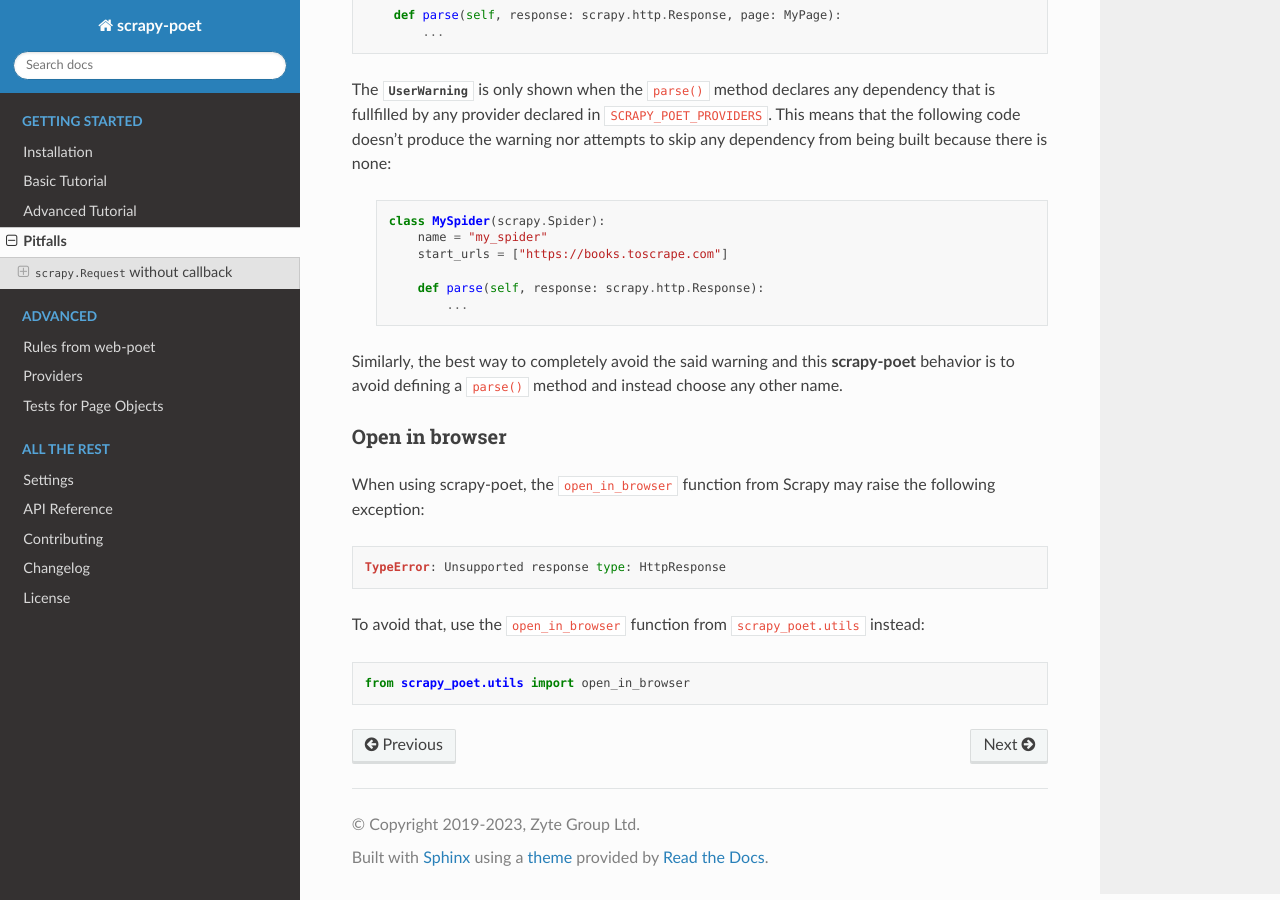
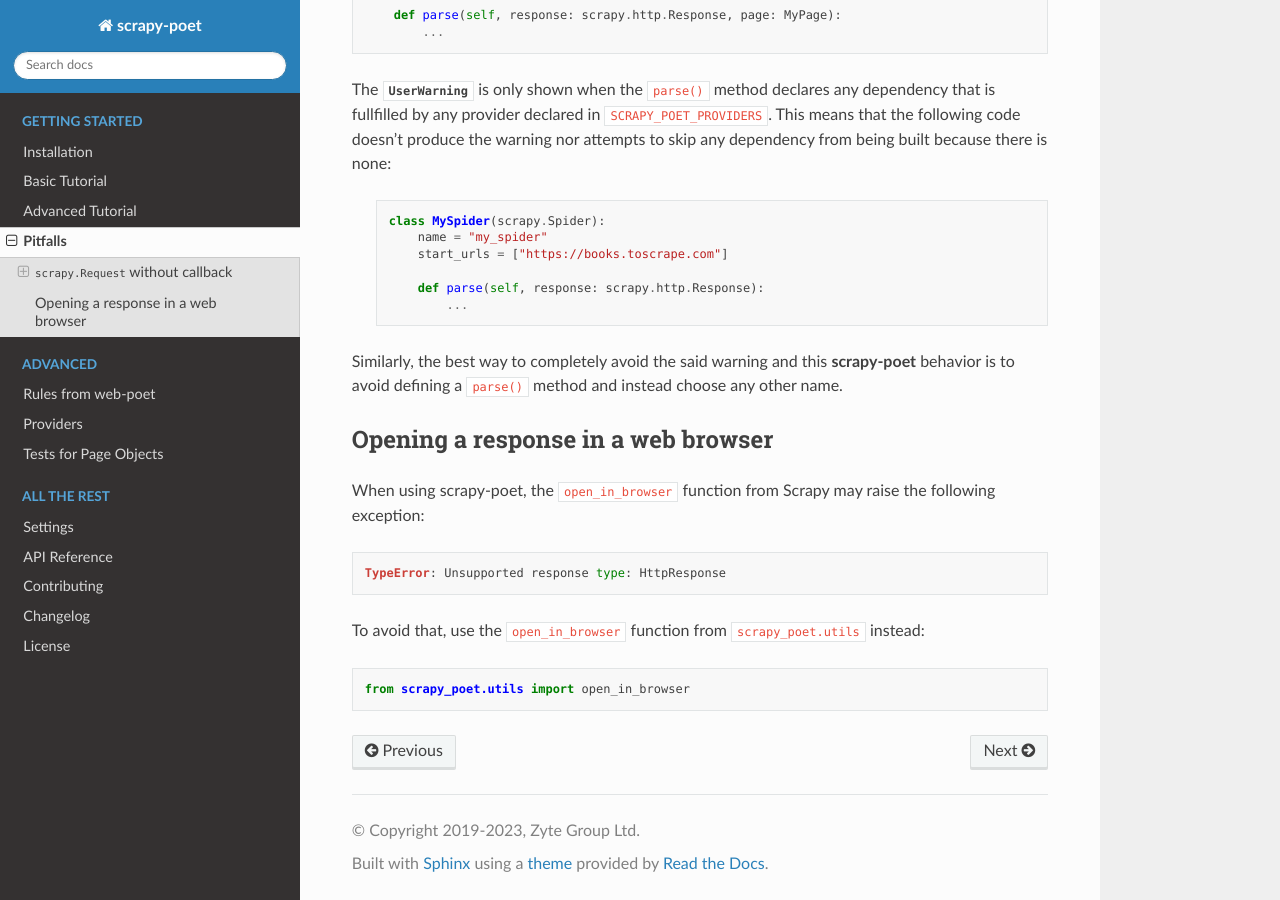
Before and after one commit to scrapinghub/scrapy-poet, a Sphinx documentation site: the page built from docs/intro/pitfalls.rst, in a window 1280 px wide and 900 px high, scrolled down 3343 px. Built offline with Sphinx 7.4.7 and the Read the Docs theme 2.0.0, drawn with Linux system fonts in a browser that asks for light colours; the version number could not be read and is left out.

Commit message:
Update pitfalls.rst

```diff
--- a/docs/intro/pitfalls.rst
+++ b/docs/intro/pitfalls.rst
@@ -191,8 +191,8 @@ skip any dependency from being built because there is none:
 Similarly, the best way to completely avoid the said warning and this **scrapy-poet**
 behavior is to avoid defining a ``parse()`` method and instead choose any other name.
 
-Open in browser
----------------
+Opening a response in a web browser
+===================================
 
 When using scrapy-poet, the ``open_in_browser`` function from Scrapy may raise
 the following exception:
```
